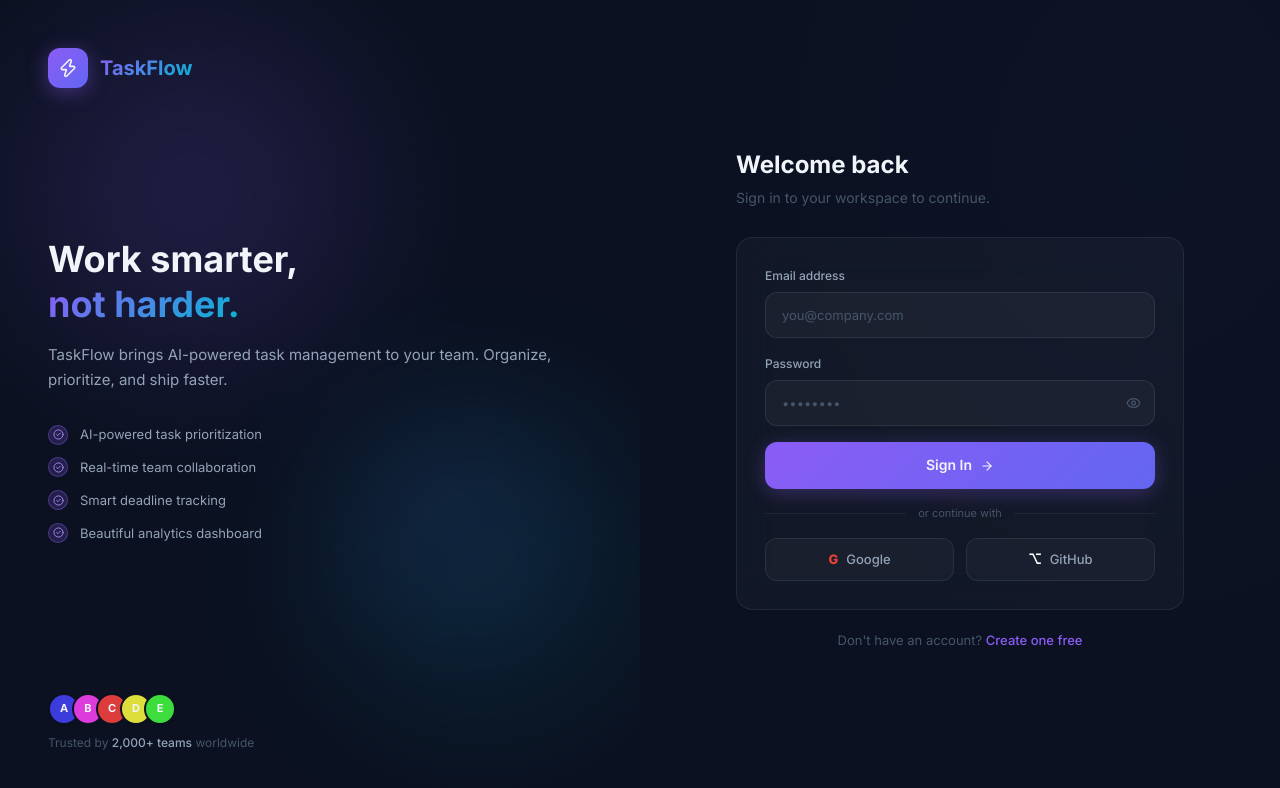
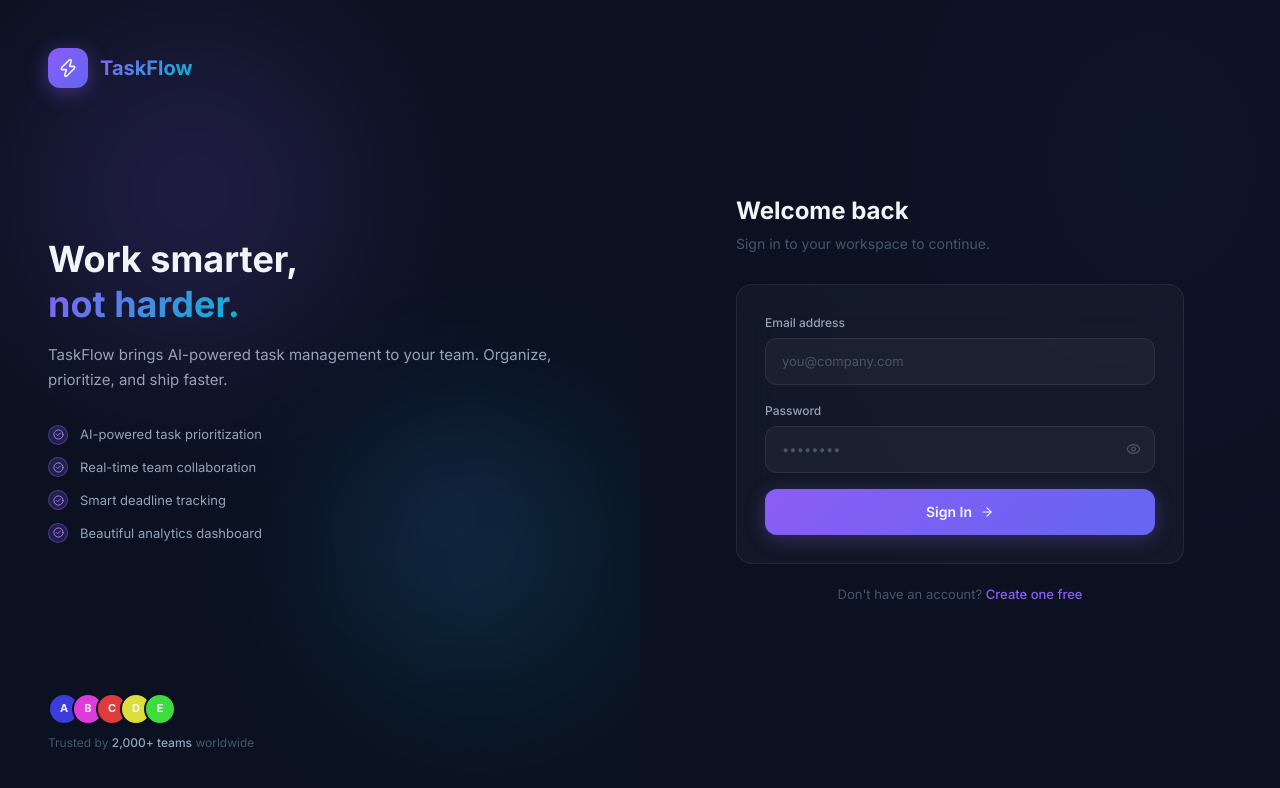
Before and after one commit to Gaurav290804/ETHARA-TASK-MANAGER, a React (Create React App) app in the folder client/: page /#/login in a window 1280 px wide. Shown: the top 788 px of the page. Built offline with nearby package versions, Linux system fonts and the light colour scheme; no server answers; sample sign-in values are in the browser's storage.

Commit message:
Remove Google and GitHub OAuth options from login page

```diff
--- a/client/src/pages/LoginPage.js
+++ b/client/src/pages/LoginPage.js
@@ -198,27 +198,7 @@ export default function LoginPage() {
               </motion.button>
             </form>
 
-            {/* Divider */}
-            <div className="flex items-center gap-3">
-              <div className="flex-1 h-px" style={{ background: 'rgba(255,255,255,0.06)' }} />
-              <span className="text-[11px] text-muted-t">or continue with</span>
-              <div className="flex-1 h-px" style={{ background: 'rgba(255,255,255,0.06)' }} />
-            </div>
 
-            {/* OAuth buttons */}
-            <div className="grid grid-cols-2 gap-3">
-              {[
-                { label: 'Google', icon: 'G', color: '#ea4335' },
-                { label: 'GitHub', icon: '⌥', color: '#fff' },
-              ].map(({ label, icon, color }) => (
-                <motion.button key={label} whileHover={{ scale: 1.02 }} whileTap={{ scale: 0.98 }}
-                  onClick={() => toast('OAuth not configured yet', { icon: 'ℹ️' })}
-                  className="flex items-center justify-center gap-2 py-2.5 rounded-xl text-[13px] font-medium text-secondary-t border transition-all duration-200 hover:bg-hover"
-                  style={{ borderColor: 'rgba(255,255,255,0.08)', background: 'rgba(255,255,255,0.03)' }}>
-                  <span style={{ color, fontWeight: 800 }}>{icon}</span> {label}
-                </motion.button>
-              ))}
-            </div>
           </motion.div>
 
           <p className="text-center text-[13px] text-muted-t mt-5">
```
